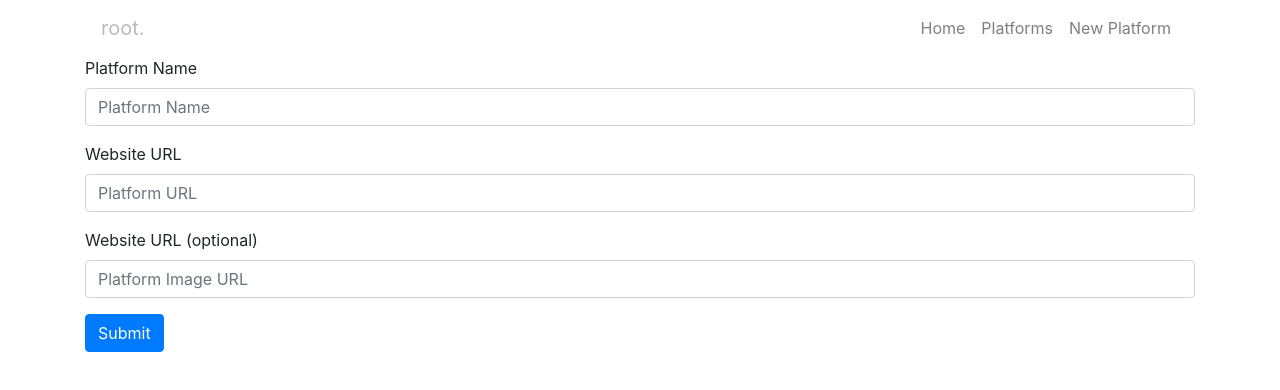
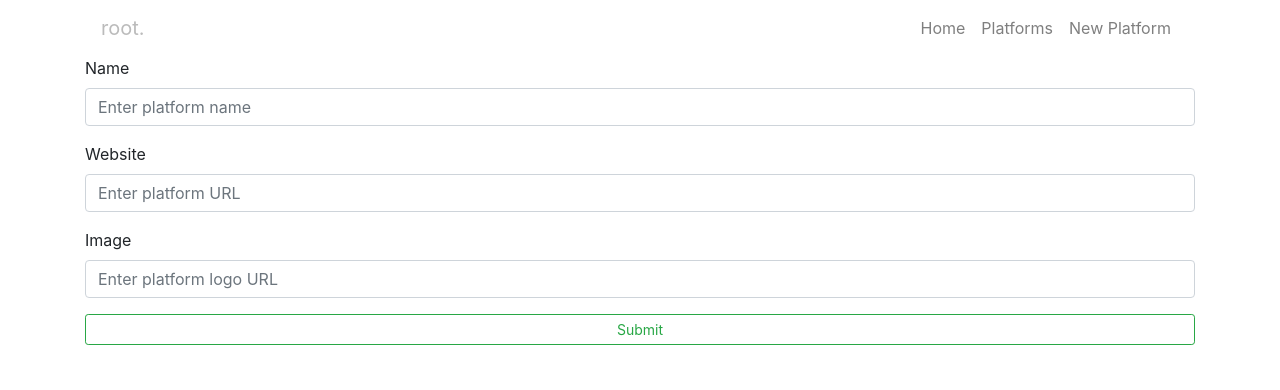
Before and after one commit to mvlt18/react-redux-app-frontend, a React (Create React App) app: page /platforms/new in a window 1280 px wide. Shown: the top 390 px of the page. Built offline with nearby package versions, Linux system fonts and the light colour scheme; no server answers.

Commit message:
cleaned up new platform form

```diff
--- a/src/components/PlatformInput.js
+++ b/src/components/PlatformInput.js
@@ -31,21 +31,21 @@ class PlatformInput extends React.Component {
 
   render() {
       return (
-        <div>
+        <div className="form-div">
           <Form onSubmit={this.handleSubmit}>
             <Form.Group controlId="name-input">
-              <Form.Label>Platform Name</Form.Label>
-              <Form.Control type='text' onChange={this.handleChange} value={this.state.name} name="name" placeholder="Platform Name"/>
+              <Form.Label>Name</Form.Label>
+              <Form.Control type='text' onChange={this.handleChange} value={this.state.name} name="name" placeholder="Enter platform name"/>
             </Form.Group>
             <Form.Group controlId="website-input">
-              <Form.Label>Website URL</Form.Label>
-              <Form.Control type='text' onChange={this.handleChange} value={this.state.url} name="url" placeholder="Platform URL"/>
+              <Form.Label>Website</Form.Label>
+              <Form.Control type='text' onChange={this.handleChange} value={this.state.url} name="url" placeholder="Enter platform URL"/>
             </Form.Group>
             <Form.Group controlId="image-input">
-              <Form.Label>Website URL (optional)</Form.Label>
-              <Form.Control type='text' onChange={this.handleChange} value={this.state.image} name="image" placeholder="Platform Image URL"/>
+              <Form.Label>Image</Form.Label>
+              <Form.Control type='text' onChange={this.handleChange} value={this.state.image} name="image" placeholder="Enter platform logo URL"/>
             </Form.Group>
-            <Button variant="primary" type="submit">Submit</Button>
+            <Button variant="outline-success" size="sm" block type="submit">Submit</Button>
           </Form>
 
         </div>
```
